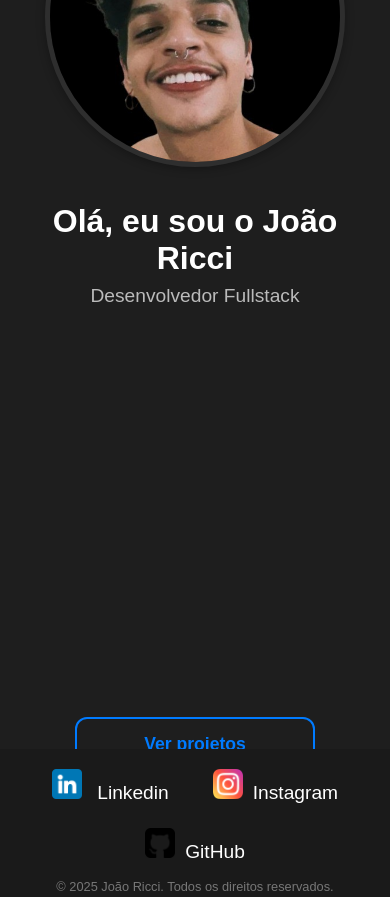
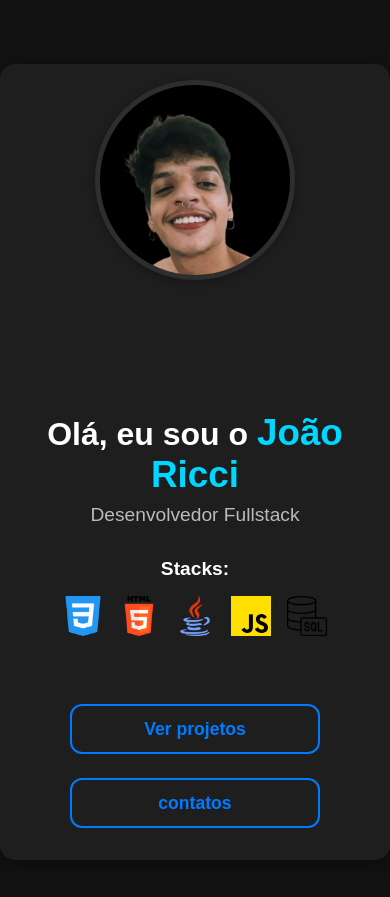
Before and after one commit to ricciDeveloper/PortfolioFrontEnd, a website: page Index.html in a window 390 px wide. Shown: the top 897 px of the page. Drawn offline with Linux system fonts and the light colour scheme.

Commit message:
adiciona seção de habilidades ao portfólio; atualiza estilos e responsividade do layout

```diff
--- a/Index.html
+++ b/Index.html
@@ -1,6 +1,5 @@
 <!DOCTYPE html>
 <html lang="pt-br">
-
   <head>
     <meta charset="UTF-8" />
     <meta name="viewport" content="width=device-width, initial-scale=1.0" />
@@ -11,50 +10,72 @@
   </head>
 
   <body>
-
-
     <main>
       <div class="container">
         <section class="left-container">
-                <img src="assets/media/image/perfil.jpg" alt="">
+          <img src="assets/media/image/perfil.jpg" alt="" />
         </section>
         <section class="right-container">
-                <h1> Olá, eu sou o João Ricci</h1>
+          <h1>Olá, eu sou o <span>João Ricci</span></h1>
           <h2>Desenvolvedor Fullstack</h2>
           <p></p>
+          <div class="skills">
+            <h3>Stacks:</h3>
+            <ul>
+              <li><img src="assets/media/image/icons/css-3.png" alt="" /></li>
+              <li><img src="assets/media/image/icons/html-5.png" alt="" /></li>
+              <li><img src="assets/media/image/icons/java.png" alt="" /></li>
+              <li><img src="assets/media/image/icons/js.png" alt="" /></li>
+              <li>
+                <img src="assets/media/image/icons/servidor-sql.png" alt="" />
+              </li>
+            </ul>
+          </div>
         </section>
+
         <div class="cta">
           <a href="assets/pages/projetos.html">Ver projetos</a>
           <a href="assets/pages/contatos.html" class="contact-btn">contatos</a>
         </div>
       </div>
-
     </main>
-
 
     <footer>
       <ul>
         <li>
-
-                <a href="https://www.linkedin.com/in/joaoriccideveloper/" target="_blank"> <img src="assets/media/image/icons/linkedin.png" alt="icone linkedin" /> Linkedin</a>
+          <a
+            href="https://www.linkedin.com/in/joaoriccideveloper/"
+            target="_blank"
+          >
+            <img
+              src="assets/media/image/icons/linkedin.png"
+              alt="icone linkedin"
+            />
+            Linkedin</a
+          >
         </li>
         <li>
-
-                <a href="https://www.instagram.com/joaoriccidev" target="_blank"><img src="assets/media/image/icons/instagram.png" alt="icone Instagram" />Instagram</a>
+          <a href="https://www.instagram.com/joaoriccidev" target="_blank"
+            ><img
+              src="assets/media/image/icons/instagram.png"
+              alt="icone Instagram"
+            />Instagram</a
+          >
         </li>
         <li>
-
-                <a href="https://github.com/ricciDeveloper" target="_blank"><img src="assets/media/image/icons/github-sign.png" alt="icone GitHub" />GitHub</a>
+          <a href="https://github.com/ricciDeveloper" target="_blank"
+            ><img
+              src="assets/media/image/icons/github-sign.png"
+              alt="icone GitHub"
+            />GitHub</a
+          >
         </li>
       </ul>
       <div class="rightsReserve">
-            <p>
-                &copy; 2025 João Ricci. Todos os direitos reservados.
-            </p>
+        <p>&copy; 2025 João Ricci. Todos os direitos reservados.</p>
       </div>
     </footer>
     <!-- script js -->
     <script src="assets/js/script.js" defer></script>
   </body>
-
 </html>
--- a/assets/styles/components/_footer.css
+++ b/assets/styles/components/_footer.css
@@ -4,7 +4,7 @@ footer {
     justify-content: center;
     align-items: center;
     width: 100%;
-    background-color: #1a1a1a; /* Fundo do rodapé */
+    background-color: #1a1a1a;
     color: #e0e0e0;
     padding: 20px;
     position: relative;
@@ -18,9 +18,9 @@ footer ul {
     list-style-type: none;
     padding: 0;
     margin: 0;
-    flex-wrap: wrap; /* Permite que os itens quebrem a linha em telas menores */
+    flex-wrap: wrap;
     justify-content: center;
-    gap: 1.5rem; /* Adiciona espaço entre os itens */
+    gap: 1.5rem;
 }
 
 footer ul li {
@@ -50,5 +50,5 @@ footer ul li a:hover {
 .rightsReserve p {
     font-size: 0.8rem;
     color: #777;
-    margin-top: 1rem; /* Espaço entre a lista e o texto de direitos autorais */
+    margin-top: 1rem;
 }
--- a/assets/styles/styles.css
+++ b/assets/styles/styles.css
@@ -1,6 +1,6 @@
-@import url('components/_header.css');
-@import url('components/_footer.css');
-@import url('components/_dropdown.css');
+@import url("components/_header.css");
+@import url("components/_footer.css");
+@import url("components/_dropdown.css");
 
 body {
   background-color: #121212;
@@ -70,6 +70,35 @@ main {
   line-height: 1.6;
 }
 
+.skills {
+  margin-top: 2rem;
+}
+
+.skills h3 {
+  font-size: 1.2rem;
+  color: #ffffff;
+  margin-bottom: 1rem;
+}
+
+.skills ul {
+  list-style: none;
+  display: flex;
+  flex-wrap: wrap;
+  gap: 1.5rem;
+  padding: 0;
+  justify-content: center; /* Adicionado para centralizar os ícones */
+}
+
+.skills ul li img {
+  width: 45px;
+  height: 45px;
+  transition: transform 0.3s ease;
+}
+
+.skills ul li img:hover {
+  transform: scale(1.1);
+}
+
 .cta {
   display: flex;
   flex-wrap: wrap;
@@ -78,6 +107,7 @@ main {
   width: 100%;
   justify-content: center;
   align-items: center;
+  margin-bottom: 1rem;
 }
 
 .cta a {
@@ -90,7 +120,8 @@ main {
   border-radius: 12px;
   font-weight: 600;
   font-size: 1.1rem;
-    transition: background-color 0.3s ease, transform 0.3s ease, border-color 0.3s ease;
+  transition: background-color 0.3s ease, transform 0.3s ease,
+    border-color 0.3s ease;
   border: 2px solid #007bff;
   color: #007bff;
   background-color: transparent;
@@ -116,14 +147,25 @@ main {
 }
 
 @media (max-width: 768px) {
+  main {
+    height: auto;
+    padding-top: 2rem;
+    padding-bottom: 2rem;
+  }
+
   .container {
     flex-direction: column;
     text-align: center;
-        padding: 1.5rem;
+    padding: 1rem;
+  }
+
+  .left-container img {
+    max-width: 200px;
   }
 
   .right-container {
-        text-align: center;
+    flex: 1 1 auto;
+    padding: 0 1rem;
   }
 
   .right-container h1 {
@@ -133,6 +175,21 @@ main {
   .right-container h2 {
     font-size: 1.2rem;
   }
+  .right-container h1 span {
+    color: #00d8ff;
+    font-weight: 600;
+    font-size: 2.3rem;
+  }
+
+  .skills ul {
+    justify-content: center;
+    gap: 1rem;
+  }
+
+  .skills ul li img {
+    width: 40px;
+    height: 40px;
+  }
 
   .cta {
     flex-direction: column;
@@ -140,8 +197,8 @@ main {
   }
 
   .cta a {
-        width: 70%;
+    width: 80%;
     max-width: 250px;
-        height: 55px;
+    height: 50px;
   }
 }
```
Also changed, not shown: assets/media/image/icons/css-3.png (added), assets/media/image/icons/html-5.png (added), assets/media/image/icons/java.png (added), assets/media/image/icons/js.png (added), assets/media/image/icons/servidor-sql.png (added). Lines whose indentation alone changed are shown as unchanged.
